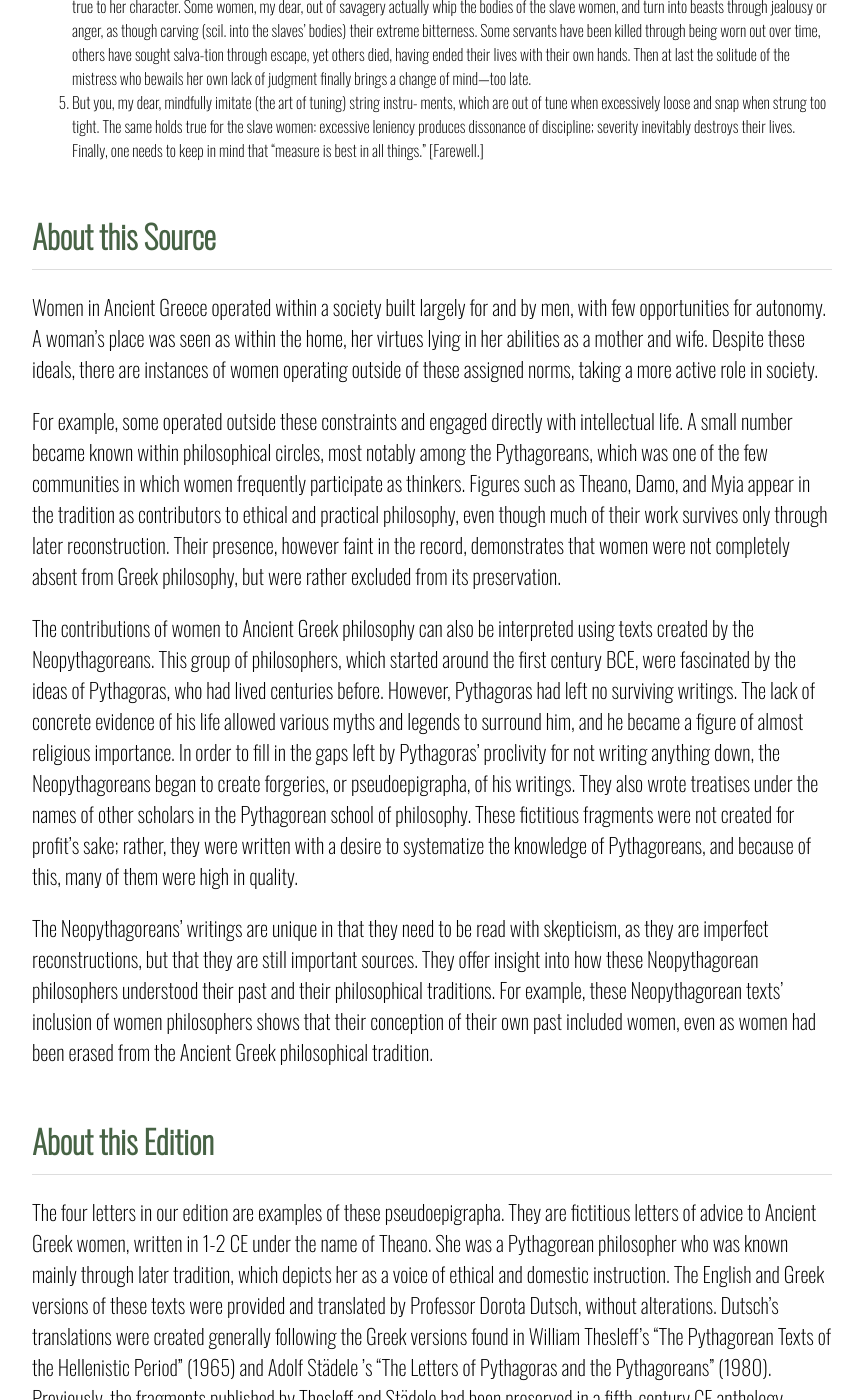
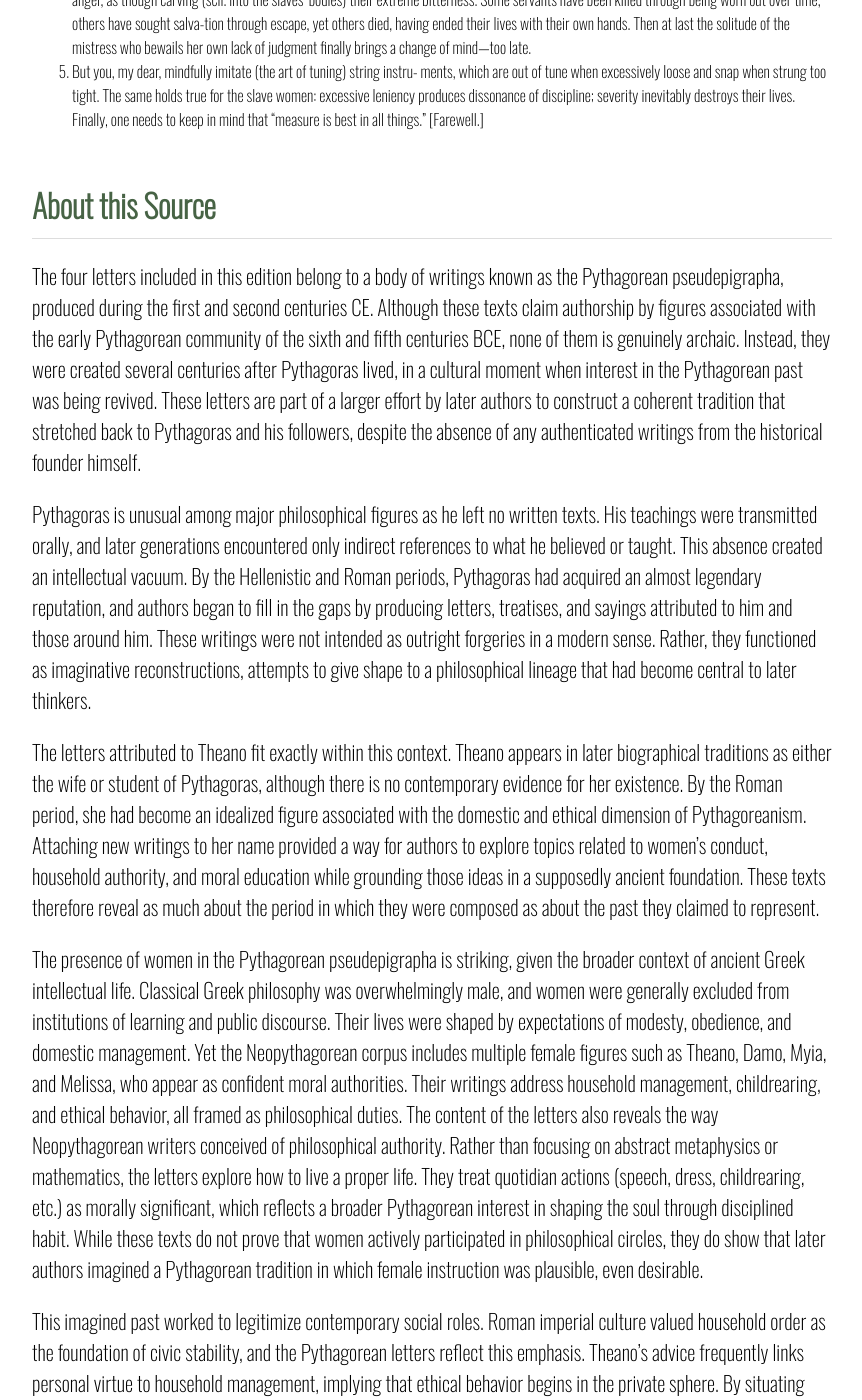
Before and after one commit to smaya-a/pythagorean, a Jekyll site: the page built from index.markdown, in a window 1280 px wide and 1400 px high, scrolled down 2668 px. Shown: the whole window, without its empty margins (208-1070 px from the left). Built offline with Jekyll 4.4.1, drawn with Linux system fonts in a browser that asks for light colours; some of the changed text lies outside the part shown.

Commit message:
Update index-- abt source & edition.markdown

```diff
--- a/index.markdown
+++ b/index.markdown
@@ -13,15 +13,14 @@ Altogether, the following texts provide a new opportunity to examine and interac
 
 
 **How to Cite:**
-Here, provide a citation using this model:
 
 > Anand, Smaya, Hannah Hedrick, and O'Neil, Frances. “Pythagorean Women.” December 5, 2025. https://smaya-a.github.io/pythagorean/.
 
 # The Source
 
-## **Note on Text and Translations, from Dorotta Dutsch**
+## **Note on Text and Translations, from Dorota Dutsch**
 
-I have included only the texts of those treatises and letters attributed
+"I have included only the texts of those treatises and letters attributed
 to women that I discuss; for a full list of titles and texts, see Table 3. The Greek
 text of the treatises below generally follows Thesleff’s edition (1965 = T),
 that of the letters and notes, Städele’s (1980 = S). The exceptions are
@@ -29,8 +28,7 @@ identified in footnotes. The fragment of Theano to Timareta appears only
 in Thesleff. Pages in Thesleff and Städele, respectively, are given at the
 beginning of each text in bold and indicated in parentheses in the text.
 The division of the fragments of treatises into sections is mine; that of the
-letters follows Städele. The text of Theophylact Simocatta’s letter, Theano to
-Eurydice, follows Zanetto’s edition (1985). All translations are mine.
+letters follows Städele... All translations are mine."
 
 ## Note on Theano to Callisto
 
@@ -114,17 +112,31 @@ ments, which are out of tune when excessively loose and snap when strung too tig
 
 # About this Source
 
-Women in Ancient Greece operated within a society built largely for and by men, with few opportunities for autonomy. A woman’s place was seen as within the home, her virtues lying in her abilities as a mother and wife. Despite these ideals, there are instances of women operating outside of these assigned norms, taking a more active role in society.
+The four letters included in this edition belong to a body of writings known as the Pythagorean pseudepigrapha, produced during the first and second centuries CE. Although these texts claim authorship by figures associated with the early Pythagorean community of the sixth and fifth centuries BCE, none of them is genuinely archaic. Instead, they were created several centuries after Pythagoras lived, in a cultural moment when interest in the Pythagorean past was being revived. These letters are part of a larger effort by later authors to construct a coherent tradition that stretched back to Pythagoras and his followers, despite the absence of any authenticated writings from the historical founder himself.
 
-For example, some operated outside these constraints and engaged directly with intellectual life. A small number became known within philosophical circles, most notably among the Pythagoreans, which was one of the few communities in which women frequently participate as thinkers. Figures such as Theano, Damo, and Myia appear in the tradition as contributors to ethical and practical philosophy, even though much of their work survives only through later reconstruction. Their presence, however faint in the record, demonstrates that women were not completely absent from Greek philosophy, but were rather excluded from its preservation.
+Pythagoras is unusual among major philosophical figures as he left no written texts. His teachings were transmitted orally, and later generations encountered only indirect references to what he believed or taught. This absence created an intellectual vacuum. By the Hellenistic and Roman periods, Pythagoras had acquired an almost legendary reputation, and authors began to fill in the gaps by producing letters, treatises, and sayings attributed to him and those around him. These writings were not intended as outright forgeries in a modern sense. Rather, they functioned as imaginative reconstructions, attempts to give shape to a philosophical lineage that had become central to later thinkers.
 
-The contributions of women to Ancient Greek philosophy can also be interpreted using texts created by the Neopythagoreans. This group of philosophers, which started around the first century BCE, were fascinated by the ideas of Pythagoras, who had lived centuries before. However, Pythagoras had left no surviving writings. The lack of concrete evidence of his life allowed various myths and legends to surround him, and he became a figure of almost religious importance. In order to fill in the gaps left by Pythagoras’ proclivity for not writing anything down, the Neopythagoreans began to create forgeries, or pseudoepigrapha, of his writings. They also wrote treatises under the names of other scholars in the Pythagorean school of philosophy. These fictitious fragments were not created for profit’s sake; rather, they were written with a desire to systematize the knowledge of Pythagoreans, and because of this, many of them were high in quality.
+The letters attributed to Theano fit exactly within this context. Theano appears in later biographical traditions as either the wife or student of Pythagoras, although there is no contemporary evidence for her existence. By the Roman period, she had become an idealized figure associated with the domestic and ethical dimension of Pythagoreanism. Attaching new writings to her name provided a way for authors to explore topics related to women’s conduct, household authority, and moral education while grounding those ideas in a supposedly ancient foundation. These texts therefore reveal as much about the period in which they were composed as about the past they claimed to represent.
 
-The Neopythagoreans’ writings are unique in that they need to be read with skepticism, as they are imperfect reconstructions, but that they are still important sources. They offer insight into how these Neopythagorean philosophers understood their past and their philosophical traditions. For example, these Neopythagorean texts’ inclusion of women philosophers shows that their conception of their own past included women, even as women had been erased from the Ancient Greek philosophical tradition.
+The presence of women in the Pythagorean pseudepigrapha is striking, given the broader context of ancient Greek intellectual life. Classical Greek philosophy was overwhelmingly male, and women were generally excluded from institutions of learning and public discourse. Their lives were shaped by expectations of modesty, obedience, and domestic management. Yet the Neopythagorean corpus includes multiple female figures such as Theano, Damo, Myia, and Melissa, who appear as confident moral authorities. Their writings address household management, childrearing, and ethical behavior, all framed as philosophical duties. The content of the letters also reveals the way Neopythagorean writers conceived of philosophical authority. Rather than focusing on abstract metaphysics or mathematics, the letters explore how to live a proper life. They treat quotidian actions (speech, dress, childrearing, etc.) as morally significant, which reflects a broader Pythagorean interest in shaping the soul through disciplined habit. While these texts do not prove that women actively participated in philosophical circles, they do show that later authors imagined a Pythagorean tradition in which female instruction was plausible, even desirable.
+
+This imagined past worked to legitimize contemporary social roles. Roman imperial culture valued household order as the foundation of civic stability, and the Pythagorean letters reflect this emphasis. Theano’s advice frequently links personal virtue to household management, implying that ethical behavior begins in the private sphere. By situating such claims in the voice of an ancient woman philosopher, the texts embed Roman ideals about domestic authority in a tradition represented as timeless. The strategy is effective: readers are encouraged to treat these moral directives as inherited wisdom rather than recent invention.
+
+The pseudonymous format was crucial to this projection. By attributing their writings to figures like Theano, later authors created the illusion of continuity with the ancient past. Modern scholarship has shown that many of these letters were written by educated men during the Roman imperial period, not by women. However, their authors’ decision to write in the voices of women gives us insight into how gender was conceptualized within later philosophical contexts. Women in these texts are depicted as moral authorities within the household, and their authority derives from virtues such as moderation, self-control, and protectiveness over the family unit. The Pythagorean letters thus perform a cultural function: they offer models of behavior that align domestic hierarchy with philosophical legitimacy.
+
+There is also a wider cultural reason for the choice of the letter form. Letters were a common vehicle for philosophical instruction during the Hellenistic and Roman periods. Philosophers such as Epicurus and Seneca used letters to convey ethical teaching in a concise and personal way. The letter format allowed Pythagorean writers to present advice as though it were directed to real addressees, reinforcing the impression of authenticity. The practical tone of these letters contrasts with the more speculative style of other ancient philosophical genres, making them appear accessible and direct.
+
+It is important to recognize that the inclusion of women in these texts does not necessarily reflect real opportunities for female philosophical agency. The letters depict women acting within boundaries that male authors considered appropriate. They are authoritative only insofar as they reinforce domestic order. The texts do not present women debating metaphysics or participating in politics. Rather, they situate women as stewards of household virtue, responsible for maintaining social stability. This limited scope suggests that although women could be imagined within the philosophical tradition, their imagined roles remained constrained by the assumptions of their time.
+
+Nonetheless, the letters should not be dismissed as strictly reflecting tradition. They complicate our understanding of ancient intellectual history by showing that women were not entirely absent from philosophical narratives. Even if their voices were constructed, the fact that writers felt compelled to include them indicates a shift in how philosophical authority was conceived. The Pythagorean tradition, real or invented, provided a space in which women could appear as philosophical agents, however narrowly defined. The resulting texts offer a rare window onto ancient beliefs about gender, ethics, and authorship, and reveal how cultural memory can reshape the past to serve present needs.
 
 # About this Edition
 
-The four letters in our edition are examples of these pseudoepigrapha. They are fictitious letters of advice to Ancient Greek women, written in 1-2 CE under the name of Theano. She was a Pythagorean philosopher who was known mainly through later tradition, which depicts her as a voice of ethical and domestic instruction. The English and Greek versions of these texts were provided and translated by Professor Dorota Dutsch, without alterations. Dutsch’s translations were created generally following the Greek versions found in William Thesleff’s “The Pythagorean Texts of the Hellenistic Period” (1965)  and Adolf Städele ’s “The Letters of Pythagoras and the Pythagoreans” (1980). Previously, the fragments published by Thesleff and Städele had been preserved in a fifth-century CE anthology compiled by Johannes of Stobi. He was a Macedonian father who wanted to collect important Greek philosophical writings for his son.
+The four letters in this edition are Neopythagorean pseudepigrapha: later compositions presented as advice from Theano, a figure whom later sources describe as a Pythagorean philosopher associated with ethical and domestic instruction. Although the letters claim an earlier origin, they were written in the first or second century CE and reflect how later authors imagined Theano’s voice rather than preserving the words of a historical individual.
+
+The Greek and English texts used here were provided by Professor Dorota Dutsch, whose translations we reproduce without alteration. Dutsch based her work on the standard modern editions of the Pythagorean letters, using William Thesleff’s The Pythagorean Texts of the Hellenistic Period (1965) and Adolf Städele’s The Letters of Pythagoras and the Pythagoreans (1980). Both scholars relied on fragments preserved in a fifth-century CE anthology compiled by Johannes of Stobi, who assembled excerpts of philosophical writings for his son.
+
+In her own approach, Dutsch focuses on presenting the material in a format that reflects how these texts operated within the Pythagorean tradition rather than attempting to reconstruct an earlier version. She selects only the works attributed to women that she examines in her research and generally follows Thesleff for treatises and Städele for letters, retaining Städele’s section divisions and adding her own only when needed for clarity. Her aim is to preserve the character of the surviving texts while making their structure and purpose accessible to modern readers. All translations are her own. We have kept her footnotes, marking them with a "-DD" to distinguish them from ours.
 
 # Bibliography
 
@@ -151,11 +163,7 @@ The four letters in our edition are examples of these pseudoepigrapha. They are
 
 # Credits and Acknowledgments
 
-Our deepest gratitude to Professor Dorotta Dutsch and Professor Annie Lamar for providing us with these texts Please thank your clients, as well as anyone else you would like to thank for their assistance in making this edition.
-
-# Optional: Author Biography
-
-If you wish to include short bios of yourselves as authors, please put them here.  This is optional.
+Our deepest gratitude to Professor Dorota Dutsch and Professor Annie Lamar for providing us with these texts and for their guidance.
 
 # About MinDoc 1.0
 
```
